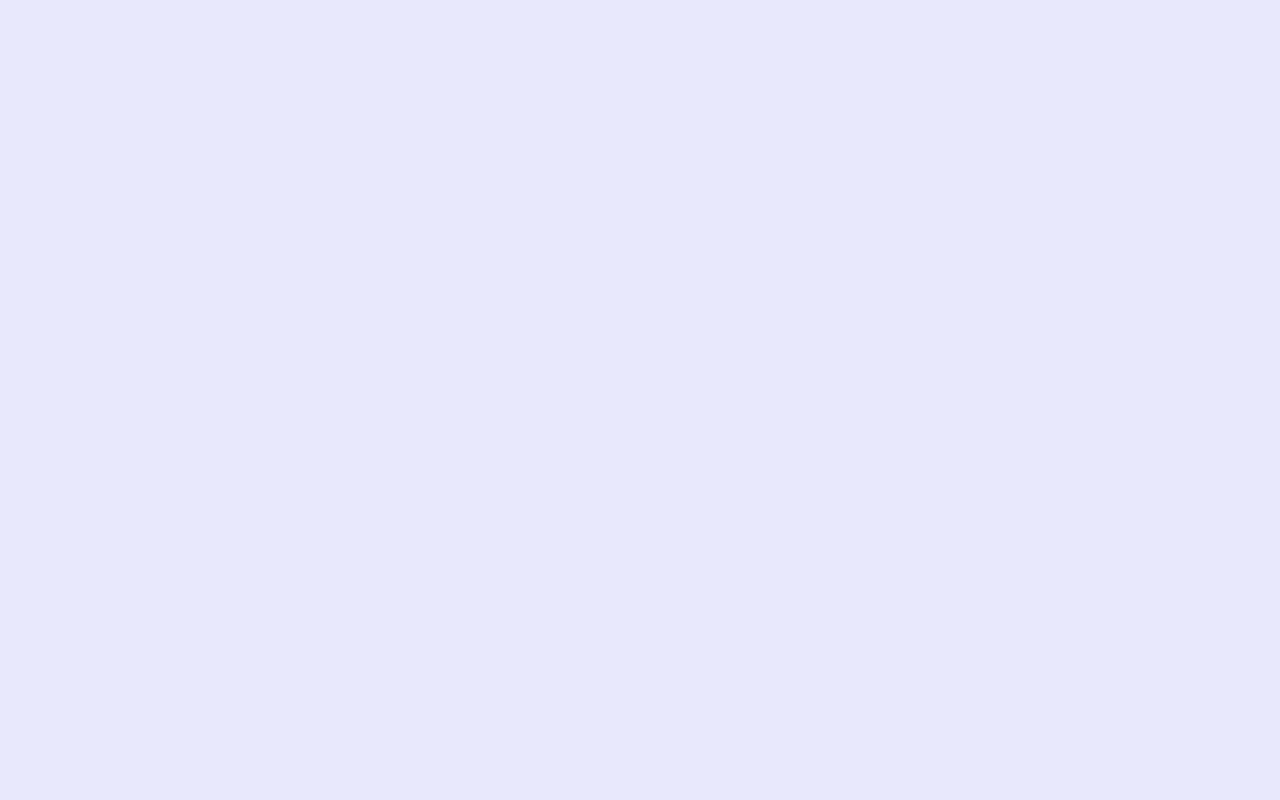
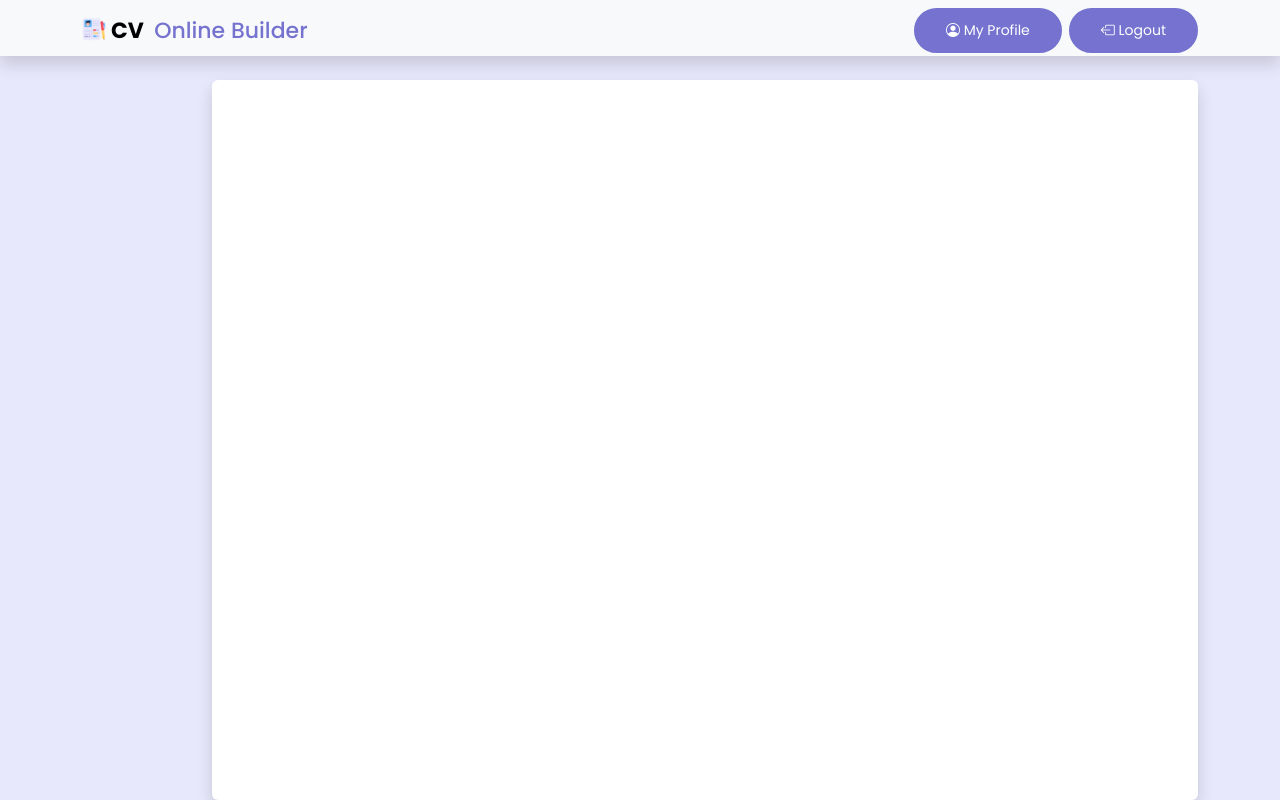
Before and after one commit to NDDEVVlog/CVBuilder, a React (Create React App) app in the folder client/: page /Templated in a window 1280 px wide. Before the commit this address had no page. Built offline with nearby package versions, Linux system fonts and the light colour scheme.

Commit message:
+ Templated CSS and JSX coding

```diff
--- a/client/src/App.js
+++ b/client/src/App.js
@@ -3,14 +3,13 @@ import { BrowserRouter, Navigate, Route, Routes } from 'react-router-dom';
 import Home from 'pages/Home';
 
 import Register from 'pages/Register/Register';
-
-
 import Profile from 'pages/Profile/Profile';
 import MyResumes from 'pages/MyResumes/MyResumes';
 import CreateResume from 'pages/CreateResume/CreateResume';
 import NavBar from 'components/Navbar';
 import Login from 'pages/Login/Login';
 import SignUp from 'pages/Signup';
+import Templated from 'pages/Templated/Templated';
 
 
 function App() {
@@ -24,10 +23,12 @@ function App() {
           <Route path='/Profile' element={<Profile/>}/>
           <Route path='/Register' element={<Register/>}/>
 
-          <Route path='/signup' element={<SignUp/>}/>
+          <Route path='/Signup' element={<SignUp/>}/>
           <Route path='/Login' element={<Login/>}/>
 
           <Route path='/CreateResume' element={<CreateResume/>}/>
+          <Route path='/Templated' element={<Templated/>}/>
+
 
         </Routes>
       </BrowserRouter>
--- /dev/null
+++ b/client/src/pages/Templated/Templated.css
@@ -0,0 +1,5 @@
+.container .whiteboard {
+    display: flex;
+    max-width: 1000px;
+    margin-left: 130px;
+}
--- /dev/null
+++ b/client/src/pages/Templated/Templated.jsx
@@ -0,0 +1,38 @@
+import React, { useState, useEffect } from 'react';
+import 'bootstrap/dist/css/bootstrap.min.css';
+import 'bootstrap-icons/font/bootstrap-icons.css';
+import './Templated.css';
+
+const Templated = () => {
+
+  return (
+    <div>
+      <nav className="navbar bg-body-tertiary shadow" id='nav-create'>
+        <div className="container">
+          <a className="navbar-brand" href="#">
+            <img src="/Pictures/logo.png" alt="Logo" height="24" className="d-inline-block align-text-top" />
+            <b>CV</b> <span>Online Builder</span>
+          </a>
+          <div className="btns">
+            <button className="btn btn-sm btn-dark" >
+              <i className="bi bi-person-circle" /> My Profile
+            </button>
+            <button className="btn btn-sm btn-danger">
+              <i className="bi bi-box-arrow-left" /> Logout
+            </button>
+          </div>
+        </div>
+      </nav>
+
+      <div className="container">
+        <div className="whiteboard bg-white rounded shadow  mt-4" style={{ minHeight: '90vh'}}>
+          <div className="d-flex justify-content-between border-bottom">
+
+        </div>
+      </div>
+    </div>
+    </div>
+  );
+};
+
+export default Templated;
```
